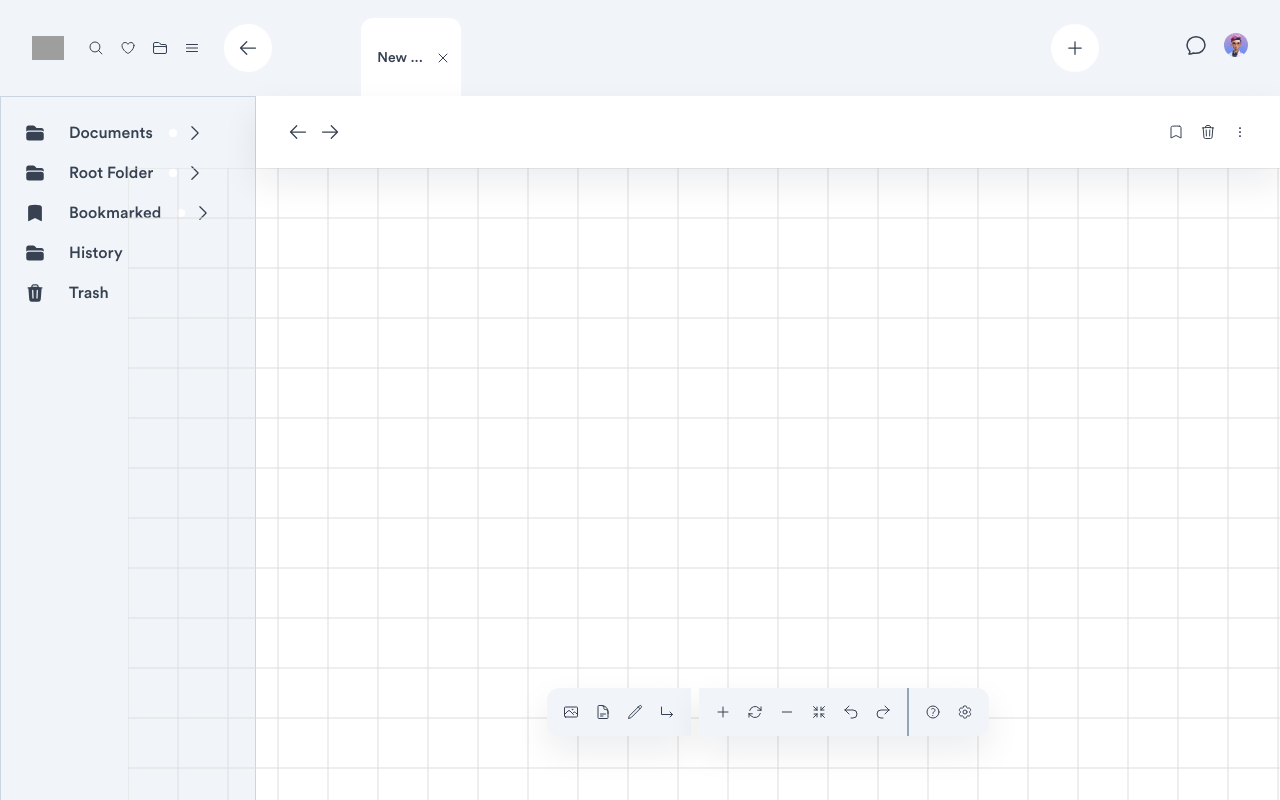
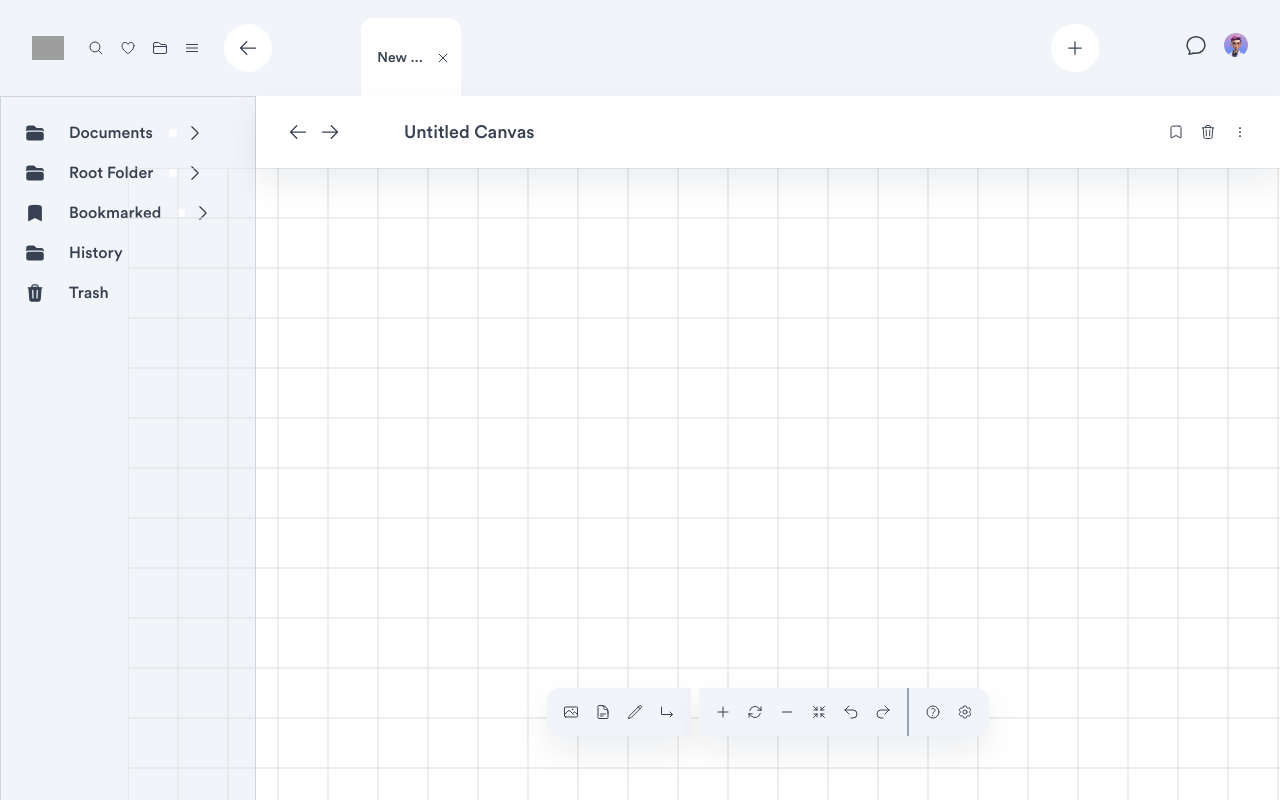
Before and after one commit to integral-digi/research_ai, a Next.js app: page /canvas in a window 1280 px wide. Shown: the top 800 px of the page. Built offline with nearby package versions, Linux system fonts and the light colour scheme; grey boxes are pictures that could not be loaded.

Commit message:
Error resolved

```diff
--- a/app/canvas/page.tsx
+++ b/app/canvas/page.tsx
@@ -20,7 +20,7 @@ const CanvasHome = () => {
         </section>
         <section className="w-[80%] lg:w-full">
           <section className="w-full">
-            <TitleBar title={data.chatData.title} />
+            <TitleBar title="Untitled Canvas" />
             <InfiniteCanvas />
           </section>
         </section>
```
